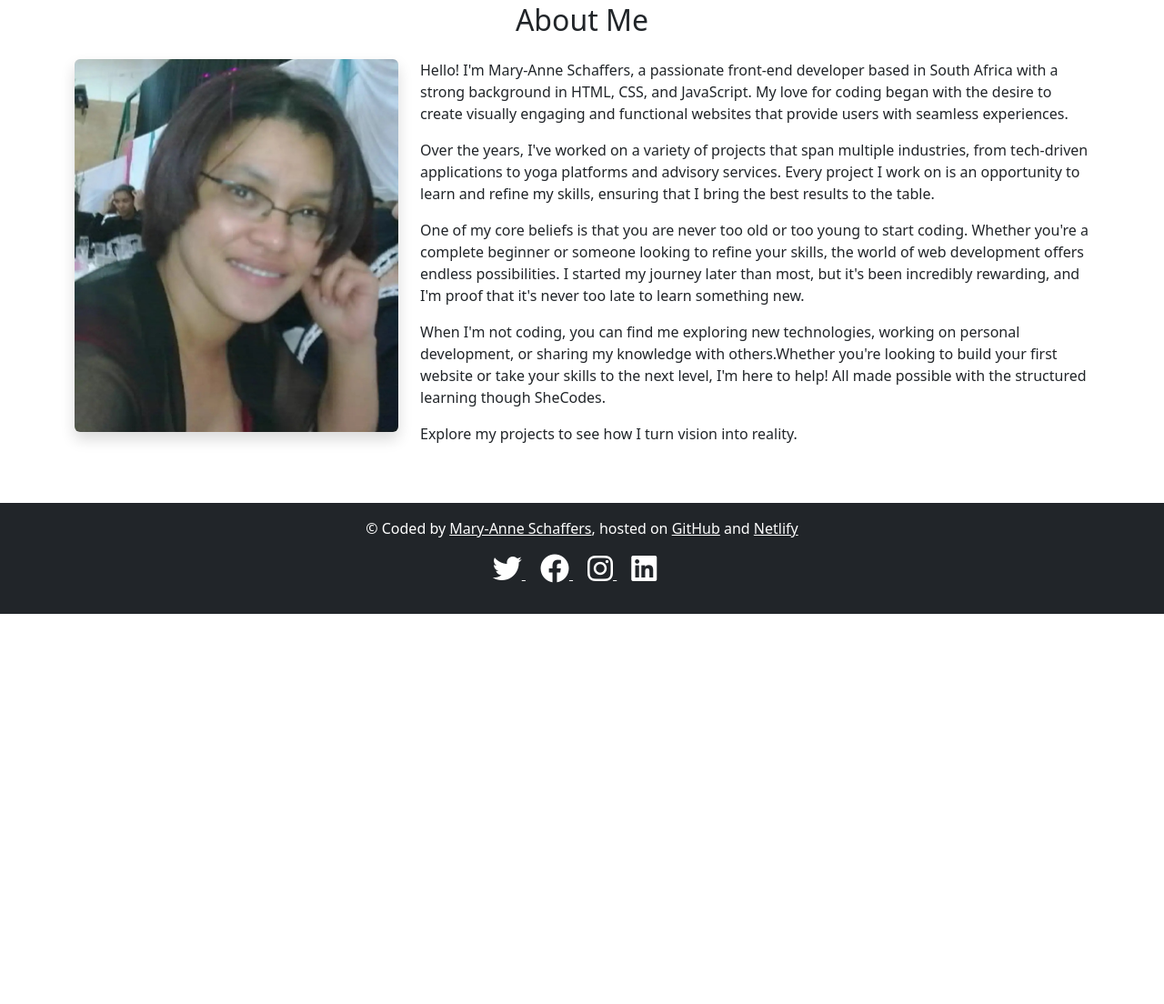
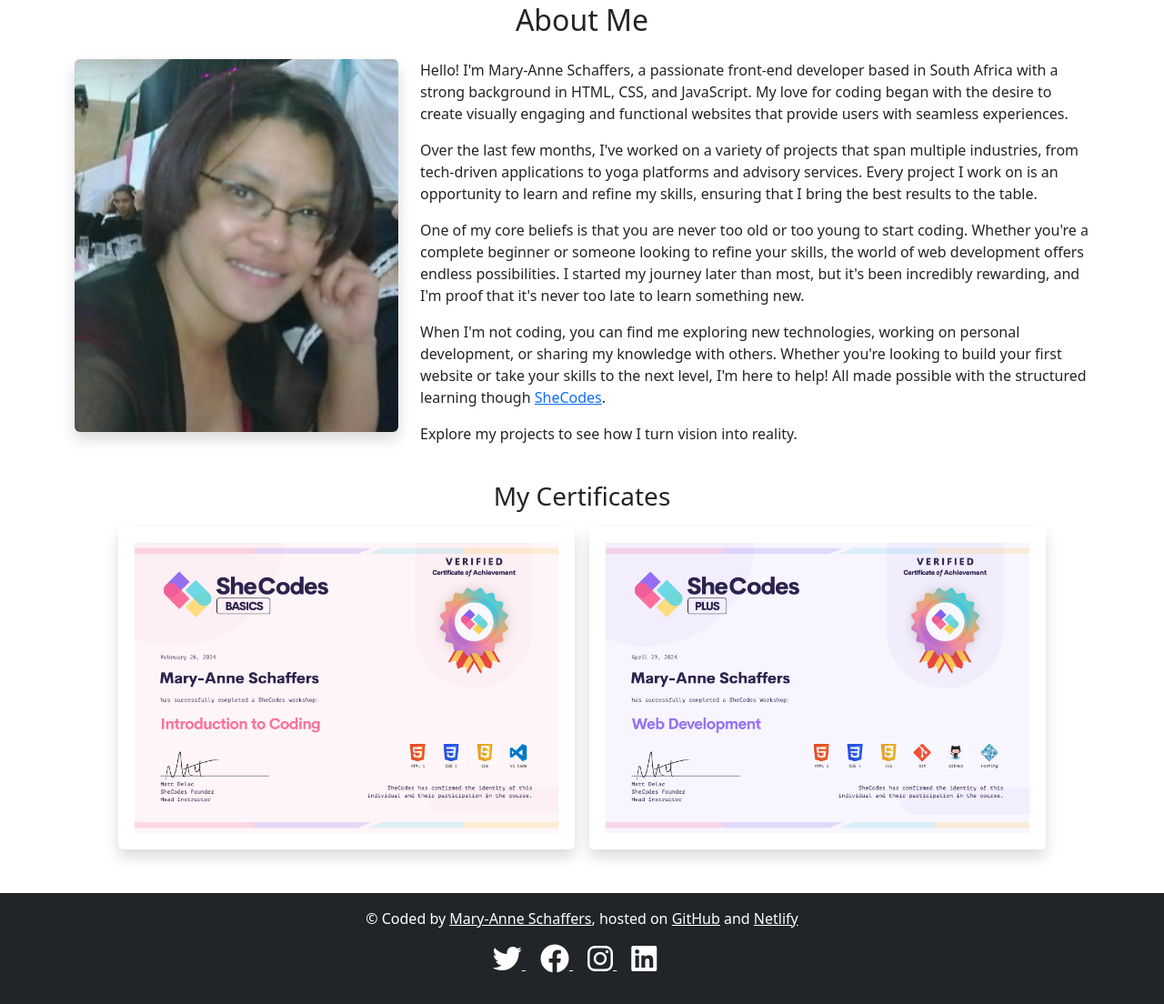
Before and after one commit to cosm1cgirl/Portfolio, a plain HTML site: page about.html in a window 1280 px wide. Shown: the part 101-1205 px from the top of the page at 91% size. Before the commit the page ends 800 px from the top, so only its background shows below. Drawn offline with nearby package versions, Linux system fonts and the light colour scheme.

Commit message:
updated html
about.html cetificates added

```diff
--- a/about.html
+++ b/about.html
@@ -18,21 +18,12 @@
 <body>
   <nav class="navbar navbar-expand-lg navbar-dark bg-dark fixed-top">
     <div class="container">
-
       <div class="collapse navbar-collapse" id="navbarNav">
         <ul class="navbar-nav ms-auto">
-            <li class="nav-item">
-              <a class="nav-link" href="index.html">Home</a>
-            </li>
-            <li class="nav-item">
-              <a class="nav-link" href="about.html">About</a>
-            </li>
-            <li class="nav-item">
-              <a class="nav-link" href="projects.html">Projects</a>
-            </li>
-            <li class="nav-item">
-              <a class="nav-link" href="contact.html">Contact</a>
-            </li>
+          <li class="nav-item"><a class="nav-link" href="index.html">Home</a></li>
+          <li class="nav-item"><a class="nav-link" href="about.html">About</a></li>
+          <li class="nav-item"><a class="nav-link" href="projects.html">Projects</a></li>
+          <li class="nav-item"><a class="nav-link" href="contact.html">Contact</a></li>
         </ul>
       </div>
     </div>
@@ -43,44 +34,46 @@
       <h2 class="text-center mb-4">About Me</h2>
       <div class="row">
         <div class="col-md-4">
-
           <img
-              src="images\profile.jpg"
+            src="images/profile.jpg"
             alt="Mary-Anne Schaffers"
-              class="img-fluid rounded shadow"
+            class="img-fluid rounded shadow mb-3"
           />
         </div>
         <div class="col-md-8">
           <p>
-              Hello! I'm Mary-Anne Schaffers, a passionate front-end developer
-              based in South Africa with a strong background in HTML, CSS, and
-              JavaScript. My love for coding began with the desire to create
-              visually engaging and functional websites that provide users with
-              seamless experiences.
+            Hello! I'm Mary-Anne Schaffers, a passionate front-end developer based in South Africa with a strong background in HTML, CSS, and JavaScript. My love for coding began with the desire to create visually engaging and functional websites that provide users with seamless experiences.
           </p>
           <p>
-              Over the years, I've worked on a variety of projects that span
-              multiple industries, from tech-driven applications to yoga
-              platforms and advisory services. Every project I work on is an
-              opportunity to learn and refine my skills, ensuring that I bring
-              the best results to the table.
+            Over the last few months, I've worked on a variety of projects that span multiple industries, from tech-driven applications to yoga platforms and advisory services. Every project I work on is an opportunity to learn and refine my skills, ensuring that I bring the best results to the table.
           </p>
           <p>
-              One of my core beliefs is that you are never too old or too young
-              to start coding. Whether you're a complete beginner or someone
-              looking to refine your skills, the world of web development offers
-              endless possibilities. I started my journey later than most, but
-              it's been incredibly rewarding, and I'm proof that it's never too
-              late to learn something new.
+            One of my core beliefs is that you are never too old or too young to start coding. Whether you're a complete beginner or someone looking to refine your skills, the world of web development offers endless possibilities. I started my journey later than most, but it's been incredibly rewarding, and I'm proof that it's never too late to learn something new.
           </p>
           <p>
-              When I'm not coding, you can find me exploring new technologies,
-              working on personal development, or sharing my knowledge with
-              others.Whether you're looking to build your first website or take
-              your skills to the next level, I'm here to help! All made possible
-              with the structured learning though SheCodes.
+            When I'm not coding, you can find me exploring new technologies, working on personal development, or sharing my knowledge with others. Whether you're looking to build your first website or take your skills to the next level, I'm here to help! All made possible with the structured learning though <a href="https://shecodes.io" target="_blank">SheCodes</a>.
           </p>
           <p>Explore my projects to see how I turn vision into reality.</p>
+        </div>
+      </div>
+
+      <div class="row mt-4">
+        <div class="col-md-12">
+          <h3 class="text-center mb-3">My Certificates</h3>
+          <div class="d-flex justify-content-center">
+            <img
+              src="images\certificate1.png"
+              alt="Certificate 1"
+              class="img-fluid rounded shadow mx-2"
+              style="width: 45%;"
+            />
+            <img
+              src="images\certificate2.png"
+              alt="Certificate 2"
+              class="img-fluid rounded shadow mx-2"
+              style="width: 45%;"
+            />
+          </div>
         </div>
       </div>
     </section>
@@ -89,25 +82,10 @@
   <footer class="bg-dark text-white text-center py-3 mt-5">
     <p>
       &copy; Coded by
-        <a
-          href="https://github.com/cosm1cgirl"
-          target="_blank"
-          class="text-white"
-          >Mary-Anne Schaffers</a
-        >, hosted on
-        <a
-          href="https://github.com/cosm1cgirl/Portfolio"
-          target="_blank"
-          class="text-white"
-          >GitHub</a
-        >
+      <a href="https://github.com/cosm1cgirl" target="_blank" class="text-white">Mary-Anne Schaffers</a>, hosted on
+      <a href="https://github.com/cosm1cgirl/Portfolio" target="_blank" class="text-white">GitHub</a>
       and
-        <a
-          href="https://cosmic-portfolio.netlify.app/"
-          target="_blank"
-          class="text-white"
-          >Netlify</a
-        >
+      <a href="https://cosmic-portfolio.netlify.app/" target="_blank" class="text-white">Netlify</a>
       <div class="social-links"></div>
       <a href="https://twitter.com/yourprofile" target="_blank" class="text-white me-3">
         <i class="fab fa-twitter fa-2x"></i>
@@ -121,7 +99,6 @@
       <a href="https://www.linkedin.com/in/yourprofile" target="_blank" class="text-white me-3">
         <i class="fab fa-linkedin fa-2x"></i>
       </a>
-      </div>
     </p>
   </footer>
 
```
Also changed, not shown: index.html (+24 -12 lines), images/certificate1.png (added), images/certificate2.png (added). Lines whose indentation alone changed are shown as unchanged.
